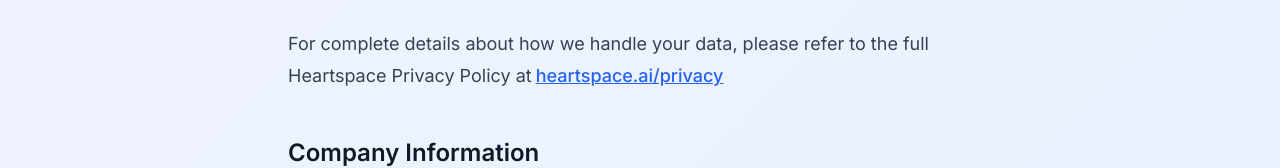
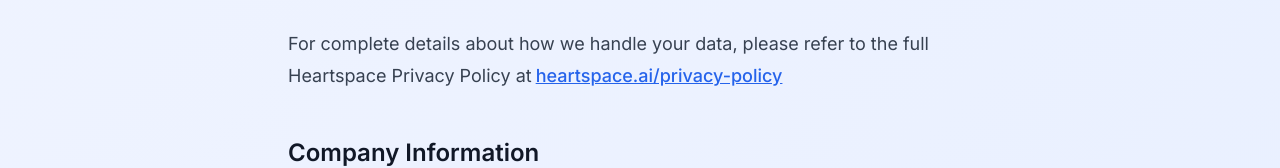
Before and after one commit to Sohrab-tech1/personalwebsitesohrab, a Next.js app: page /privacy in a window 1280 px wide. Shown: the part 385-553 px from the top of the page. Built offline with nearby package versions, Linux system fonts and the light colour scheme.

Commit message:
fix to spelling

```diff
--- a/app/privacy/page.tsx
+++ b/app/privacy/page.tsx
@@ -28,7 +28,7 @@
             <p>
               For complete details about how we handle your data, please refer to the full Heartspace Privacy Policy at
               <a href="https://heartspace.ai/privacy-policy" className="text-blue-600 hover:underline ml-1">
-                heartspace.ai/privacy
+                heartspace.ai/privacy-policy
               </a>
             </p>
           </section>
```
